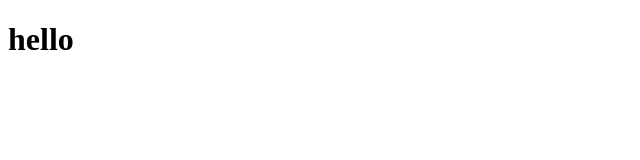
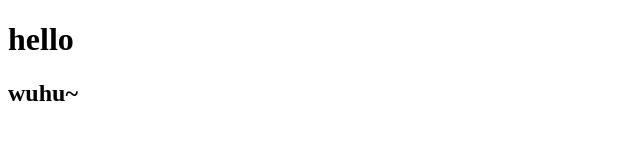
Before and after one commit to Dobedoooo/first, a plain HTML site: page index.html in a window 1280 px wide. Shown: the whole page, without its empty margins (0-640 px from the left). Drawn offline with Linux system fonts and the light colour scheme.

Commit message:
Update index.html

```diff
--- a/index.html
+++ b/index.html
@@ -7,5 +7,6 @@
 </head>
 <body>
     <h1>hello</h1>
+    <h2>wuhu~</h2>
 </body>
 </html>
```
